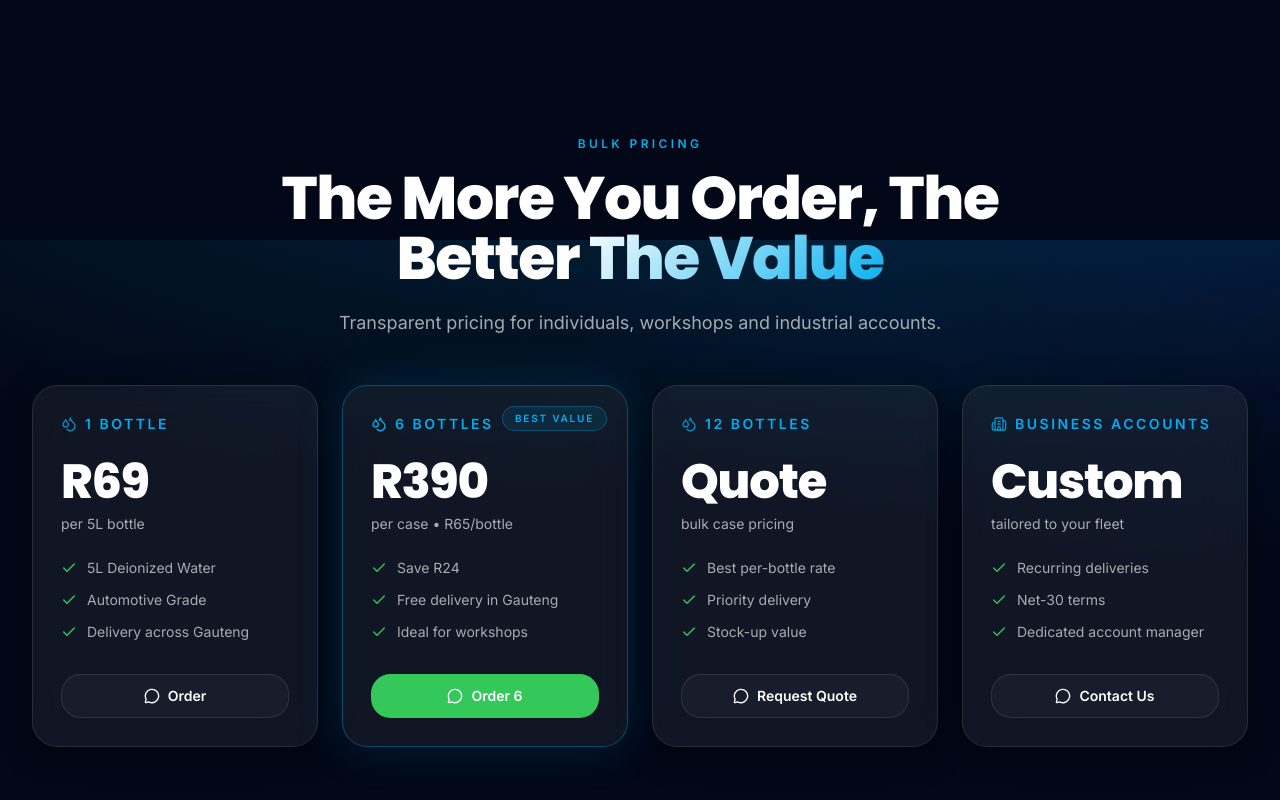
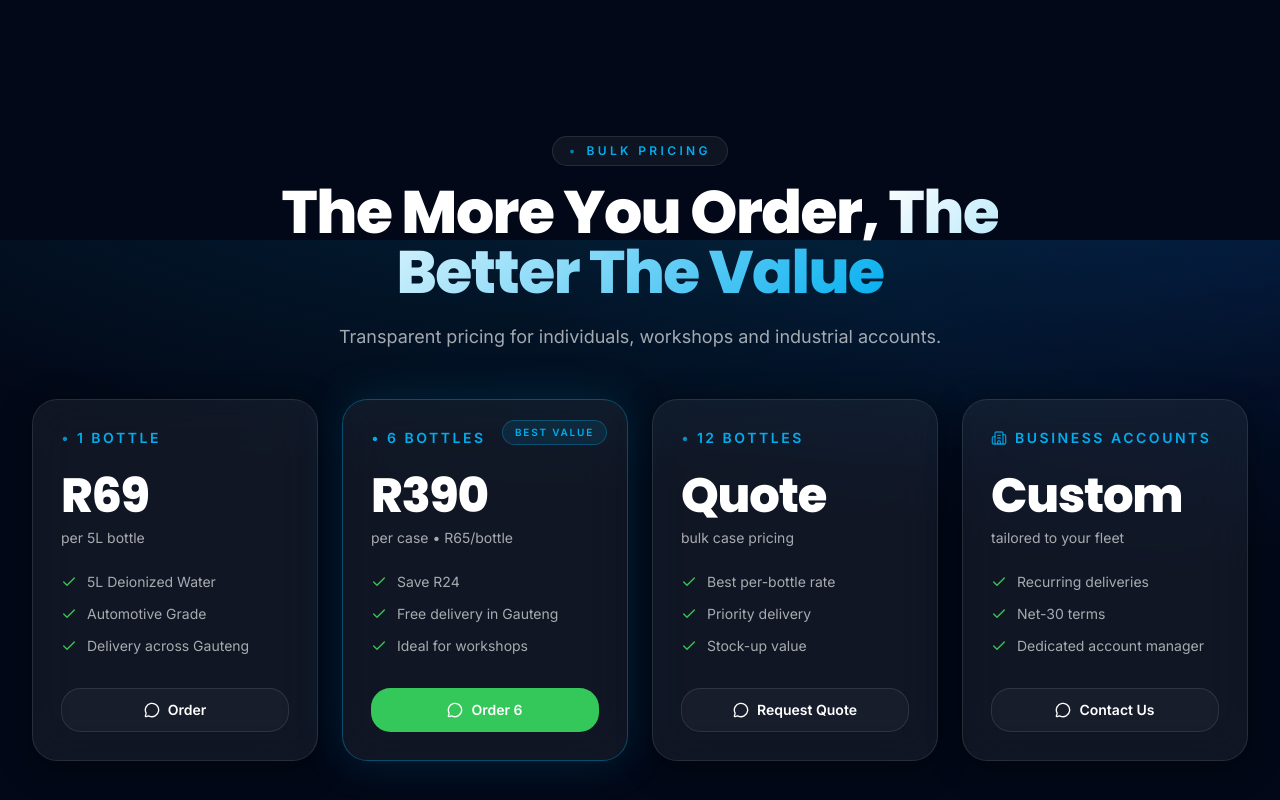
Before and after one commit to frediev21-design/perfect-hydration, a Next.js app: page / in a window 1280 px wide. Shown: the part 6960-7760 px from the top of the page. Built offline with nearby package versions, Linux system fonts and the light colour scheme; no server answers.

Commit message:
Polish bulk pricing section to match design mockup.
Adjust title accent split, pill eyebrow badge, bullet tier labels, and uppercase best-value badge.

Co-authored-by: Cursor <cursoragent@cursor.com>

```diff
--- a/features/landing/components/pricing/pricing-tier-card.tsx
+++ b/features/landing/components/pricing/pricing-tier-card.tsx
@@ -1,7 +1,7 @@
 "use client";
 
 import { motion, useReducedMotion } from "framer-motion";
-import { Building2, Check, Droplets, MessageCircle } from "lucide-react";
+import { Building2, Check, MessageCircle } from "lucide-react";
 
 import { GlassCard } from "@/components/shared/glass-card";
 import { Button } from "@/components/ui/button";
@@ -28,7 +28,7 @@ function getTierIcon(tier: PricingTier) {
     return Building2;
   }
 
-  return Droplets;
+  return null;
 }
 
 interface PricingTierCardProps {
@@ -62,7 +62,7 @@ export function PricingTierCard({ tier, index }: PricingTierCardProps) {
       >
         {tier.badge ? (
           <span className="absolute right-5 top-5 rounded-full border border-brand-accent/30 bg-brand-accent/10 px-3 py-1 text-[10px] font-semibold uppercase tracking-[0.18em] text-brand-accent">
-            {tier.badge}
+            {tier.badge.toUpperCase()}
           </span>
         ) : null}
 
@@ -75,7 +75,17 @@ export function PricingTierCard({ tier, index }: PricingTierCardProps) {
                 tier.highlighted ? "text-brand-accent" : "text-brand-accent/80",
               )}
             />
-          ) : null}
+          ) : (
+            <span
+              aria-hidden
+              className={cn(
+                "text-sm leading-none",
+                tier.highlighted ? "text-brand-accent" : "text-brand-accent/80",
+              )}
+            >
+              •
+            </span>
+          )}
           <p className="text-sm font-semibold uppercase tracking-[0.18em] text-brand-accent">
             {tier.label}
           </p>
--- a/features/landing/components/pricing/pricing-tiers.tsx
+++ b/features/landing/components/pricing/pricing-tiers.tsx
@@ -8,7 +8,10 @@ export function PricingTiers() {
   return (
     <div>
       <div className="mx-auto max-w-3xl text-center">
-        <p className="text-xs font-semibold uppercase tracking-[0.28em] text-brand-accent">
+        <p className="inline-flex items-center rounded-full border border-white/10 bg-white/5 px-4 py-1.5 text-xs font-semibold uppercase tracking-[0.28em] text-brand-accent">
+          <span aria-hidden className="mr-2 text-brand-accent/70">
+            •
+          </span>
           {bulkPricingSection.eyebrow}
         </p>
         <h2 className="mt-4 font-heading text-4xl tracking-tight text-white sm:text-5xl lg:text-6xl">
--- a/lib/config/pricing-tiers.ts
+++ b/lib/config/pricing-tiers.ts
@@ -19,8 +19,8 @@ export interface PricingTier {
 
 export const bulkPricingSection = {
   eyebrow: "Bulk Pricing",
-  titleLead: "The More You Order, The Better",
-  titleAccent: "The Value",
+  titleLead: "The More You Order,",
+  titleAccent: "The Better The Value",
   description:
     "Transparent pricing for individuals, workshops and industrial accounts.",
 } as const;
```
